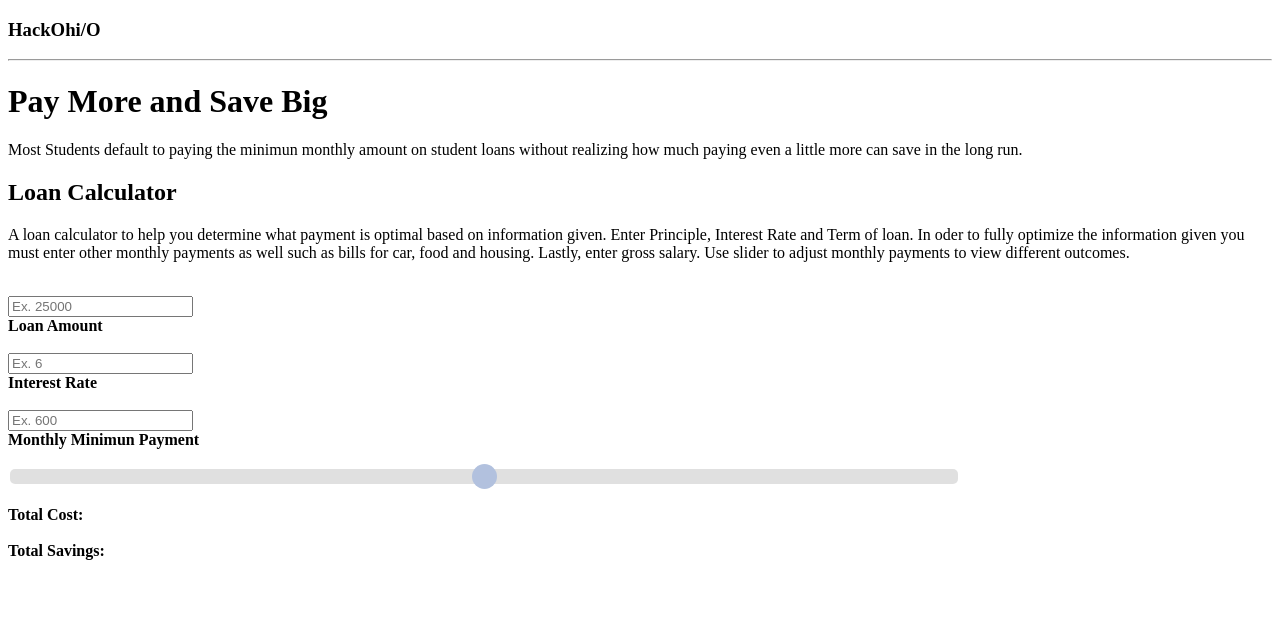
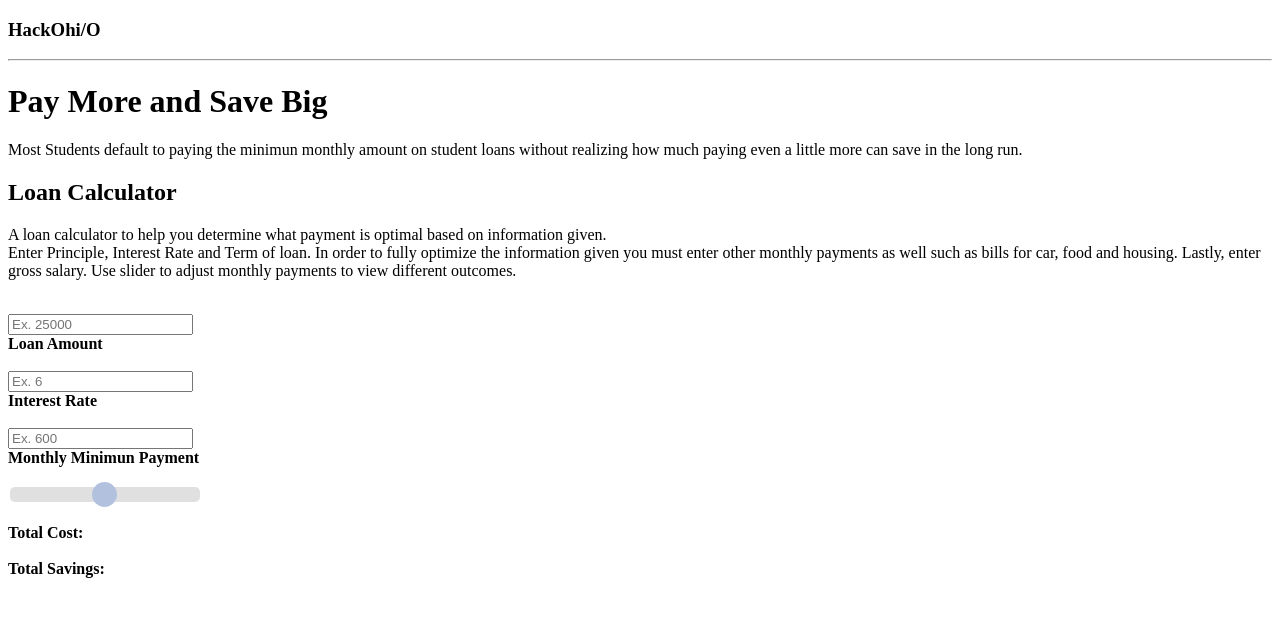
Before and after one commit to chesschamp2300/FinanceManagement, a Flask app: page / in a window 1280 px wide. Shown: the top 617 px of the page. Run offline with Flask 2, Linux system fonts and the light colour scheme.

Commit message:
changed width of slider

```diff
--- a/static/myStylesheet.css
+++ b/static/myStylesheet.css
@@ -1,7 +1,7 @@
 
             .slider {
               -webkit-appearance: none;
-              width: 75%;
+              width: 15%;
               height: 15px;
               border-radius: 5px;
               background: #d3d3d3;
--- a/templates/index.html
+++ b/templates/index.html
@@ -1,11 +1,10 @@
 <!DOCTYPE html>
-
 <html>
     <head>
         <meta charset = "utf-8"/>
         <meta name = "viewport" content = "witdh = device-width" />
         <title>Student Loan Calculator</title>
-        <link rel = "stylesheet" href = "myStylesheet.css">
+        <link rel = "stylesheet" type="text/css" href = "{{url_for('static', filename='myStylesheet.css')}}">
         <style>
         </style>
     </head>
@@ -16,8 +15,8 @@
         <p>Most Students default to paying the minimun monthly amount on student loans without realizing how much paying even a little more can save in the long run.</p>
         <h2>Loan Calculator</h2>
         <p style = "font-family:serif">
-           A loan calculator to help you determine what payment is optimal based on information given.
-           Enter Principle, Interest Rate and Term of loan. In oder to fully optimize the information given you must enter other monthly payments as well such as bills for car, food and housing. Lastly, enter gross salary. Use slider to adjust monthly payments to view different outcomes.
+           A loan calculator to help you determine what payment is optimal based on information given. <br>
+           Enter Principle, Interest Rate and Term of loan. In order to fully optimize the information given you must enter other monthly payments as well such as bills for car, food and housing. Lastly, enter gross salary. Use slider to adjust monthly payments to view different outcomes.
         </p>
         <br>
         <form action = "serverpage.php" method="post">
```
